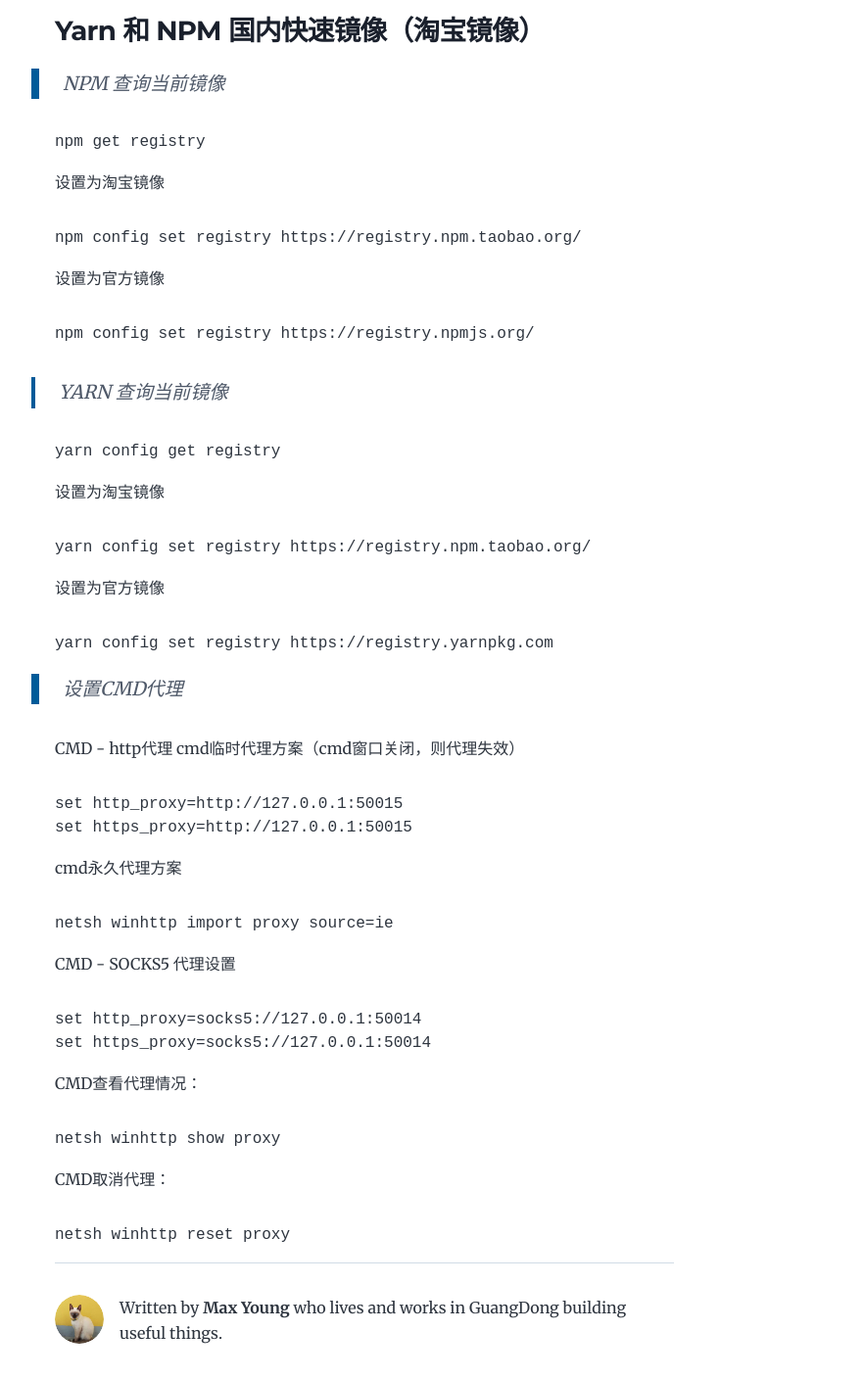
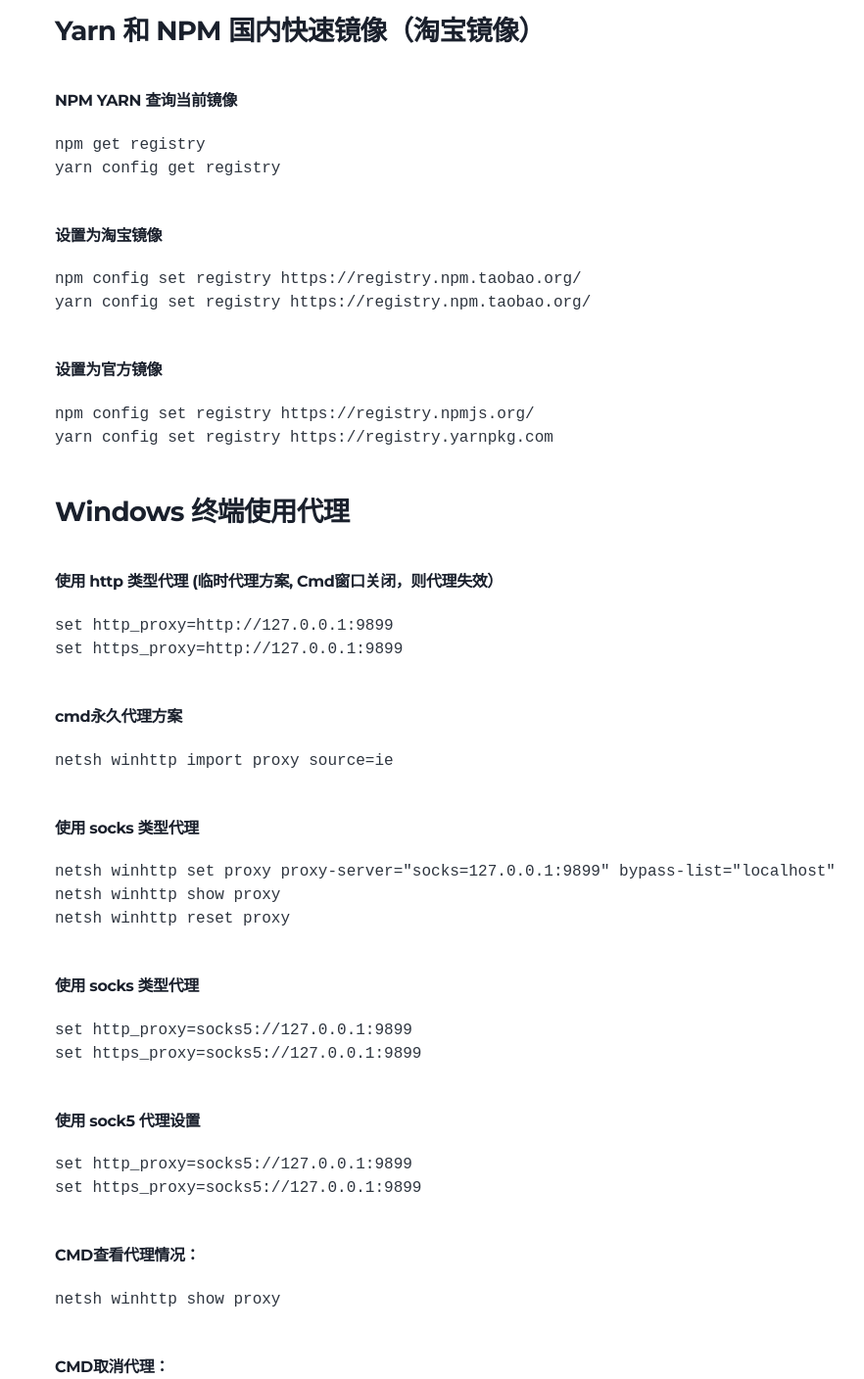
Before and after one commit to IA-max/blog, a Gatsby site: page /npmb/ in a window 1280 px wide. Shown: the part 240-1648 px from the top of the page at 98% size, without its empty margins (268-1150 px from the left). Built offline with nearby package versions, Linux system fonts and the light colour scheme; Gatsby itself is replaced by a stand-in of ours; some packages are replaced by stand-ins of ours; code samples lack their colours.

Commit message:
Update index.md

````diff
--- a/content/blog/npmb/index.md
+++ b/content/blog/npmb/index.md
@@ -13,59 +13,65 @@
 post_format: []
 ---
 ### Yarn 和 NPM 国内快速镜像（淘宝镜像）
->>NPM 查询当前镜像
+
+
+###### NPM YARN 查询当前镜像
 ```
 npm get registry
+yarn config get registry
 ```
-设置为淘宝镜像
+
+###### 设置为淘宝镜像
 ```
 npm config set registry https://registry.npm.taobao.org/
+yarn config set registry https://registry.npm.taobao.org/
 ```
-设置为官方镜像
+
+###### 设置为官方镜像
 ```
 npm config set registry https://registry.npmjs.org/
-```
->>
-YARN
-查询当前镜像
-```
-yarn config get registry
-```
-设置为淘宝镜像
-```
-yarn config set registry https://registry.npm.taobao.org/
-```
-设置为官方镜像
-```
 yarn config set registry https://registry.yarnpkg.com
 ```
 
->>设置CMD代理
 
-CMD - http代理
-cmd临时代理方案（cmd窗口关闭，则代理失效）
+### Windows 终端使用代理
+
+###### 使用 http 类型代理 (临时代理方案, Cmd窗口关闭，则代理失效）
 ```
-set http_proxy=http://127.0.0.1:50015
-set https_proxy=http://127.0.0.1:50015
+set http_proxy=http://127.0.0.1:9899
+set https_proxy=http://127.0.0.1:9899
 ```
 
-cmd永久代理方案
+###### cmd永久代理方案
 ```
 netsh winhttp import proxy source=ie
 ```
 
-CMD - SOCKS5 代理设置
+######  使用 socks 类型代理
 ```
-set http_proxy=socks5://127.0.0.1:50014
-set https_proxy=socks5://127.0.0.1:50014
+netsh winhttp set proxy proxy-server="socks=127.0.0.1:9899" bypass-list="localhost"
+netsh winhttp show proxy
+netsh winhttp reset proxy
 ```
 
-CMD查看代理情况：
+######  使用 socks 类型代理
+```
+set http_proxy=socks5://127.0.0.1:9899
+set https_proxy=socks5://127.0.0.1:9899
+```
+
+######  使用 sock5 代理设置
+```
+set http_proxy=socks5://127.0.0.1:9899
+set https_proxy=socks5://127.0.0.1:9899
+```
+
+###### CMD查看代理情况：
 ```
 netsh winhttp show proxy
 ```
 
-CMD取消代理：
+###### CMD取消代理：
 ```
 netsh winhttp reset proxy
 ```
````
